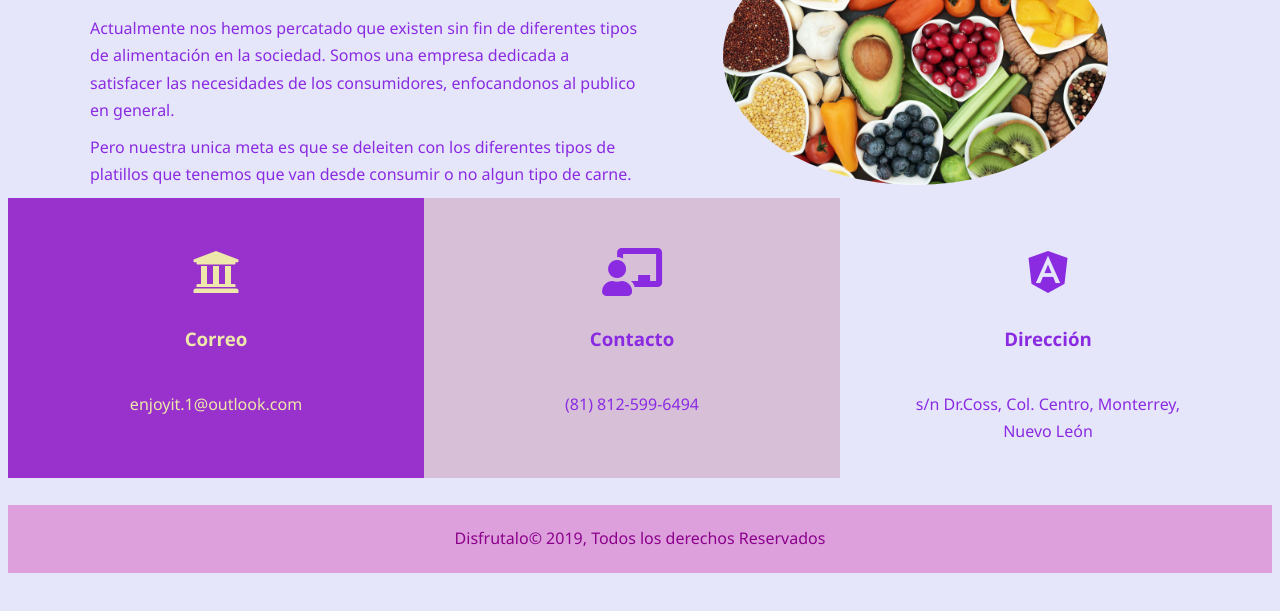
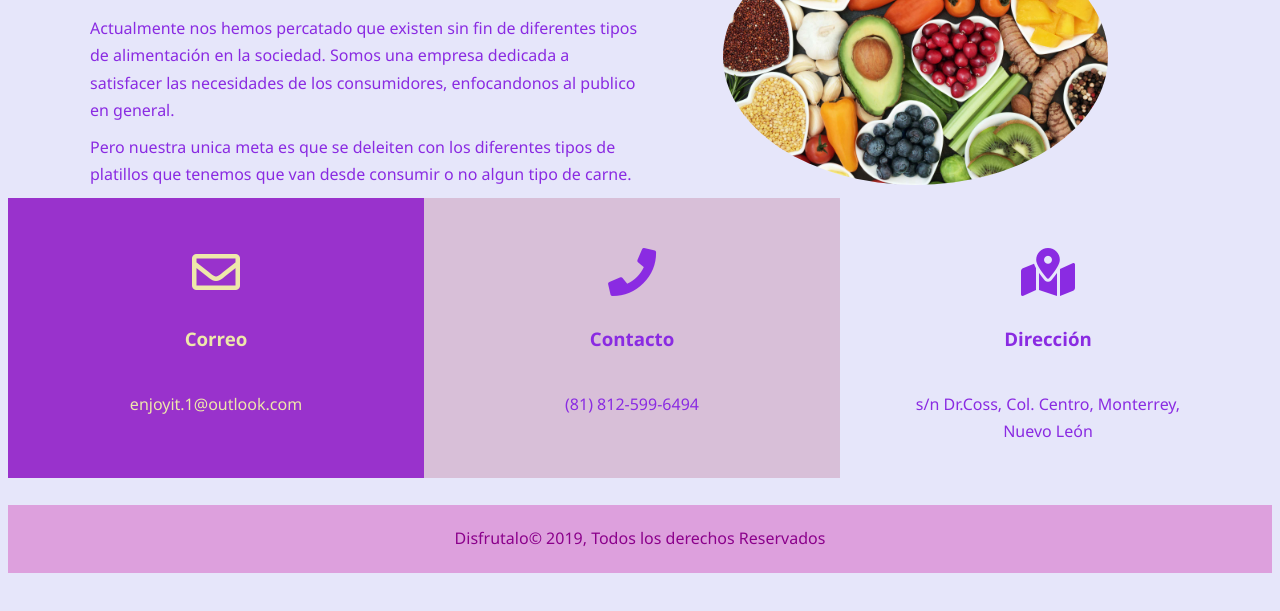
Before and after one commit to ZairaMoreno/examen1, a plain HTML site: page About.html in a window 1280 px wide. Shown: the part 179-790 px from the top of the page. Drawn offline with Linux system fonts and the light colour scheme.

Commit message:
Update About.html

```diff
--- a/About.html
+++ b/About.html
@@ -38,17 +38,18 @@
 
         <section id="features">
           <div class="box bg-dark">
-            <i class="fas fa-university fa-3x"></i>  <!--ir a pagina--> <!--fa para tamaño del icono-->
+            <i class="far fa-envelope fa-3x"></i>  <!--ir a pagina--> <!--fa para tamaño del icono-->
             <h3>Correo</h3>
             <p>enjoyit.1@outlook.com</p>
           </div>
           <div class="box bg-primary">
-            <i class="fas fa-chalkboard-teacher fa-3x"></i>
+            <i class="fas fa-phone fa-3x"></i>
             <h3>Contacto</h3>
             <p>(81) 812-599-6494 </p>
           </div>
           <div class="box bg-light">
-            <i class="fab fa-angular fa-3x"></i>
+
+            <i class="fas fa-map-marked-alt fa-3x"></i>
             <h3>Dirección</h3>
             <p> s/n Dr.Coss, Col. Centro, Monterrey, Nuevo León</p>
           </div>
```
